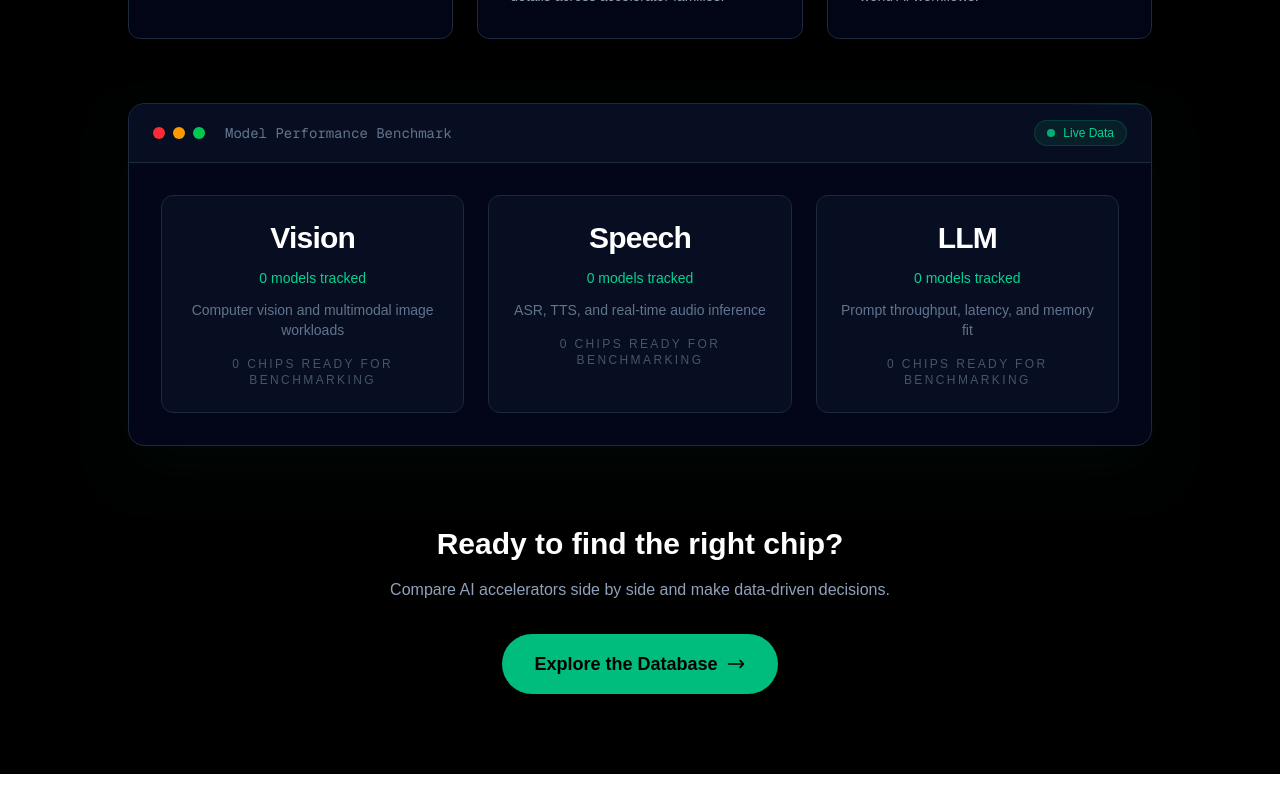
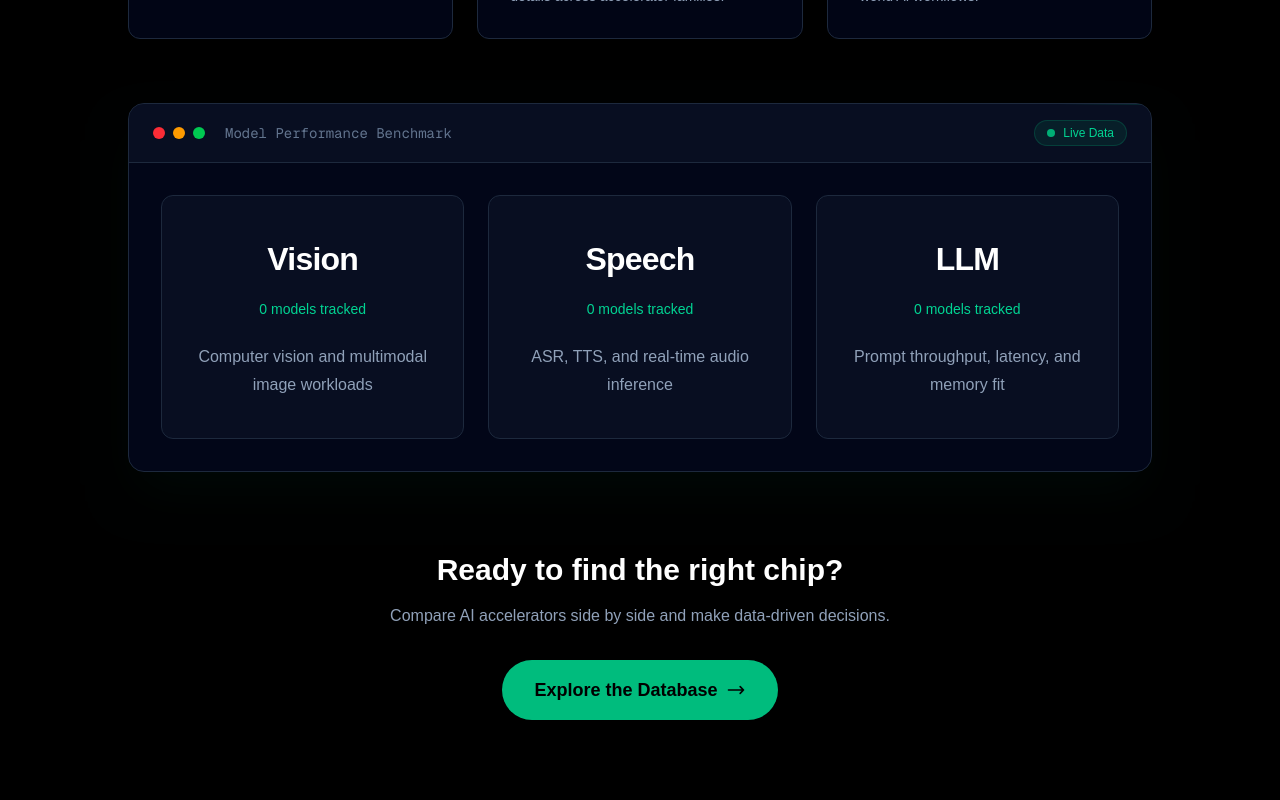
Before and after one commit to josteingaarder/realperf-web, a Next.js app: page / in a window 1280 px wide. Shown: the part 964-1764 px from the top of the page. Before the commit the page ends 1738 px from the top, so only its background shows below. Built offline with nearby package versions, Linux system fonts and the light colour scheme; no server answers; the database is empty.

Commit message:
Refine benchmark card layout

```diff
--- a/src/app/StatsCards.tsx
+++ b/src/app/StatsCards.tsx
@@ -1,13 +1,6 @@
 import Link from 'next/link';
-import { supabase } from '@/lib/supabase';
 
 export default async function StatsCards() {
-  const [{ count: cloudCount }, { count: edgeCount }] = await Promise.all([
-    supabase.from('cloud_chips').select('*', { count: 'exact', head: true }),
-    supabase.from('edge_chips').select('*', { count: 'exact', head: true }),
-  ]);
-
-  const totalChipCount = (cloudCount ?? 0) + (edgeCount ?? 0);
   const trackedModelCount = 0;
 
   const cards = [
@@ -29,21 +22,18 @@ export default async function StatsCards() {
   ];
 
   return (
-    <div className="p-8 grid grid-cols-1 md:grid-cols-3 gap-6">
+    <div className="grid grid-cols-1 gap-6 p-8 md:grid-cols-3">
       {cards.map((card) => (
         <Link
           key={card.title}
           href={card.href}
-          className="group relative overflow-hidden p-6 rounded-xl bg-slate-900/50 border border-slate-800 hover:border-emerald-500/30 transition-all duration-300 text-center"
+          className="group relative overflow-hidden rounded-xl border border-slate-800 bg-slate-900/50 px-8 py-9 text-center hover:border-emerald-500/30 hover:-translate-y-1 transition-all duration-300"
         >
           <div className="absolute inset-0 bg-[radial-gradient(circle_at_top,rgba(16,185,129,0.14),transparent_58%)] opacity-0 group-hover:opacity-100 transition-opacity duration-300" />
-          <div className="relative flex min-h-[126px] flex-col items-center justify-center">
-            <div className="text-3xl font-bold text-white tracking-tight">{card.title}</div>
-            <div className="mt-3 text-sm font-medium text-emerald-400">{trackedModelCount} models tracked</div>
-            <div className="mt-3 text-sm text-slate-500 max-w-[18rem]">{card.accent}</div>
-            <div className="mt-4 text-xs uppercase tracking-[0.2em] text-slate-600">
-              {totalChipCount} chips ready for benchmarking
-            </div>
+          <div className="relative flex min-h-[170px] flex-col items-center justify-center">
+            <div className="text-[2rem] font-bold tracking-tight text-white">{card.title}</div>
+            <div className="mt-4 text-sm font-medium text-emerald-400">{trackedModelCount} models tracked</div>
+            <div className="mt-6 max-w-[15rem] text-base leading-7 text-slate-400">{card.accent}</div>
           </div>
         </Link>
       ))}
```
